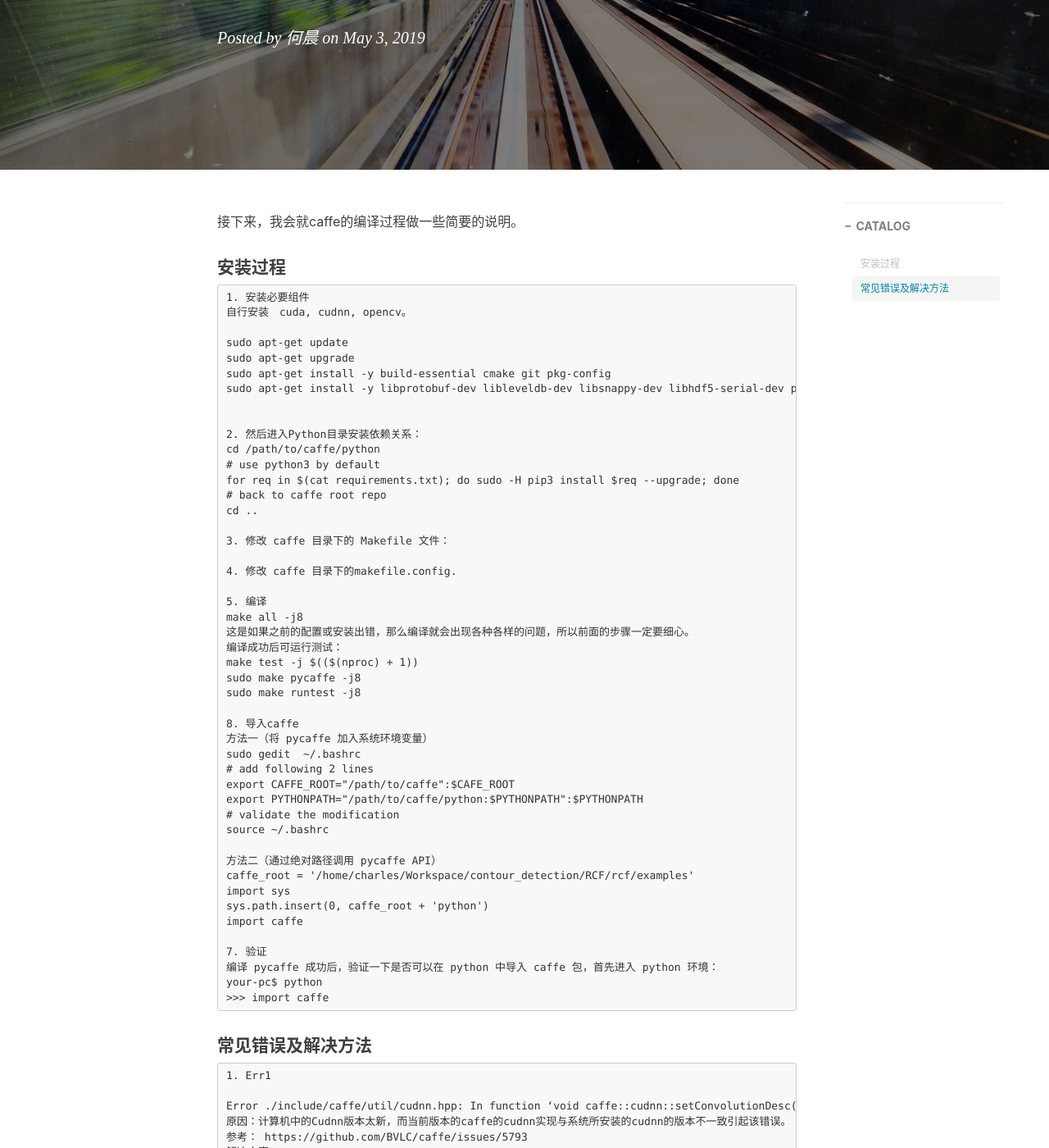
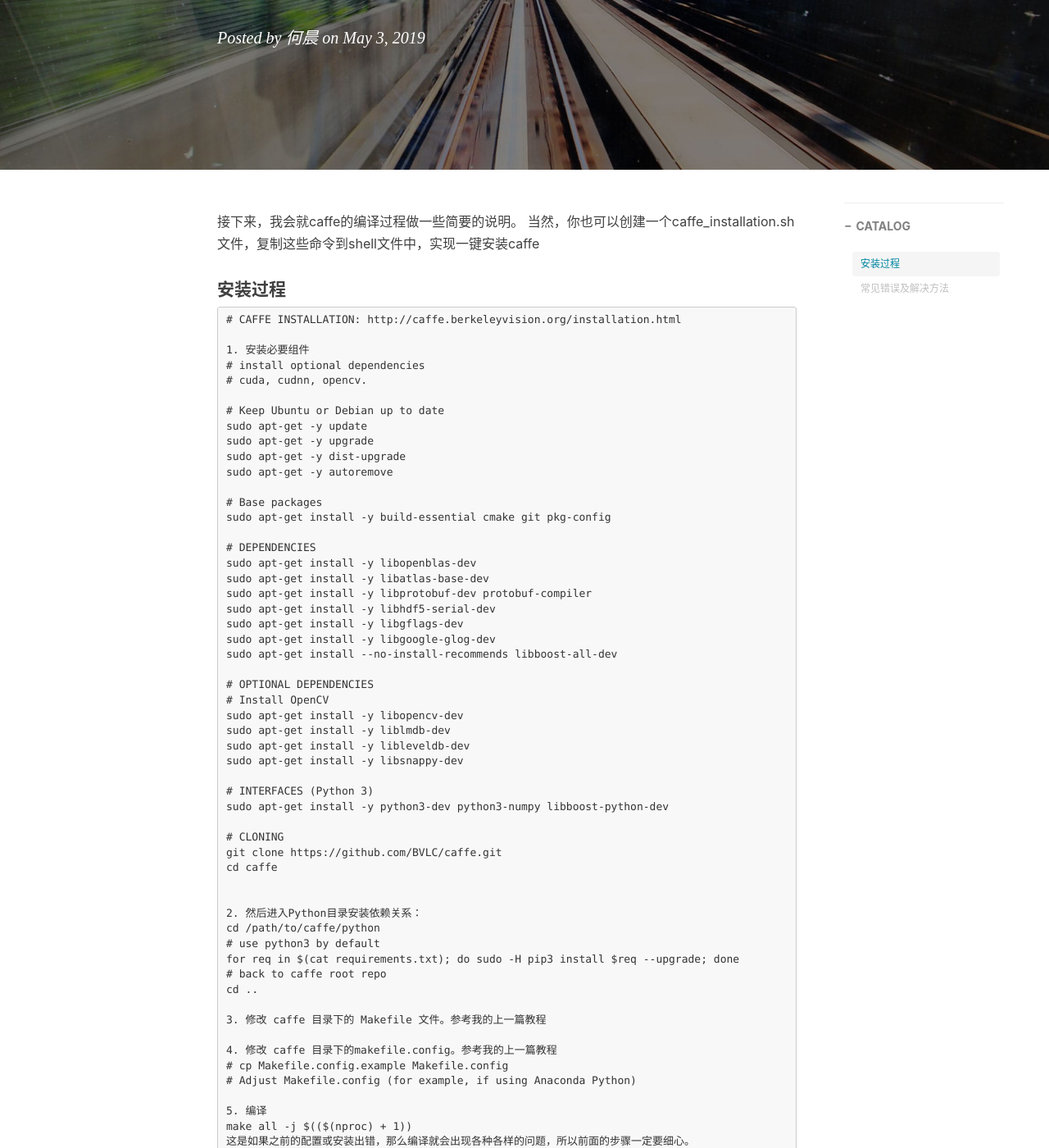
Before and after one commit to he-chen-95/he-chen-95.github.io, a Jekyll site: the page built from _posts/2019-05-03-caffe_tutorial_2.md, in a window 1280 px wide and 1400 px high, scrolled down 316 px. Shown: the whole window at 82% size. Built offline with Jekyll 4.4.1, drawn with Linux system fonts in a browser that asks for light colours; nearby versions of some CDN libraries; comment, search, counter and statistics services are not loaded; some of the changed text lies outside the part shown.

Commit message:
Update 2019-05-03-caffe_tutorial_2.md

```diff
--- a/_posts/2019-05-03-caffe_tutorial_2.md
+++ b/_posts/2019-05-03-caffe_tutorial_2.md
@@ -11,18 +11,48 @@ tags:
     - 机器学习
 ---
 
-接下来，我会就caffe的编译过程做一些简要的说明。
+接下来，我会就caffe的编译过程做一些简要的说明。 当然，你也可以创建一个caffe_installation.sh文件，复制这些命令到shell文件中，实现一键安装caffe
 
 #### 安装过程
 
 ~~~
+# CAFFE INSTALLATION: http://caffe.berkeleyvision.org/installation.html
+
 1. 安装必要组件
-自行安装　cuda, cudnn, opencv。
+# install optional dependencies
+# cuda, cudnn, opencv.
 
-sudo apt-get update
-sudo apt-get upgrade
+# Keep Ubuntu or Debian up to date
+sudo apt-get -y update
+sudo apt-get -y upgrade
+sudo apt-get -y dist-upgrade
+sudo apt-get -y autoremove
+
+# Base packages
 sudo apt-get install -y build-essential cmake git pkg-config
-sudo apt-get install -y libprotobuf-dev libleveldb-dev libsnappy-dev libhdf5-serial-dev protobuf-compiler libatlas-base-dev libboost-all-dev libgflags-dev libgoogle-glog-dev liblmdb-dev
+
+# DEPENDENCIES
+sudo apt-get install -y libopenblas-dev
+sudo apt-get install -y libatlas-base-dev
+sudo apt-get install -y libprotobuf-dev protobuf-compiler
+sudo apt-get install -y libhdf5-serial-dev
+sudo apt-get install -y libgflags-dev
+sudo apt-get install -y libgoogle-glog-dev
+sudo apt-get install --no-install-recommends libboost-all-dev
+
+# OPTIONAL DEPENDENCIES
+# Install OpenCV
+sudo apt-get install -y libopencv-dev
+sudo apt-get install -y liblmdb-dev
+sudo apt-get install -y libleveldb-dev
+sudo apt-get install -y libsnappy-dev
+
+# INTERFACES (Python 3)
+sudo apt-get install -y python3-dev python3-numpy libboost-python-dev
+
+# CLONING
+git clone https://github.com/BVLC/caffe.git
+cd caffe
 
 
 2. 然后进入Python目录安装依赖关系：
@@ -32,17 +62,22 @@ for req in $(cat requirements.txt); do sudo -H pip3 install $req --upgrade; done
 # back to caffe root repo
 cd ..
 
-3. 修改 caffe 目录下的 Makefile 文件：
+3. 修改 caffe 目录下的 Makefile 文件。参考我的上一篇教程
 
-4. 修改 caffe 目录下的makefile.config.
+4. 修改 caffe 目录下的makefile.config。参考我的上一篇教程
+# cp Makefile.config.example Makefile.config
+# Adjust Makefile.config (for example, if using Anaconda Python)
 
 5. 编译
-make all -j8
+make all -j $(($(nproc) + 1))
 这是如果之前的配置或安装出错，那么编译就会出现各种各样的问题，所以前面的步骤一定要细心。
 编译成功后可运行测试：
 make test -j $(($(nproc) + 1))
-sudo make pycaffe -j8
-sudo make runtest -j8
+make pycaffe -j $(($(nproc) + 1))
+make runtest -j $(($(nproc) + 1))
+# compile matlab interface
+# make all matcaffe
+# make mattest
 
 8. 导入caffe
 方法一（将 pycaffe 加入系统环境变量）
```
